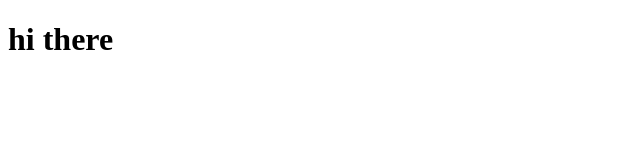
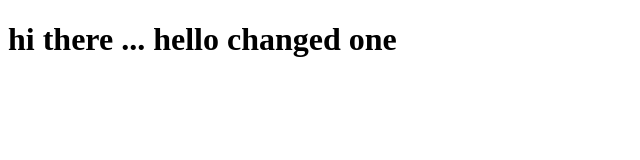
Before and after one commit to ozlemkrblt/coursera-test, a plain HTML site: page site/index.html in a window 1280 px wide. Shown: the whole page, without its empty margins (0-640 px from the left). Drawn offline with Linux system fonts and the light colour scheme.

Commit message:
Small addition

```diff
--- a/site/index.html
+++ b/site/index.html
@@ -4,6 +4,6 @@
 	<title>Hello</title>
 </head>
 <body>
-	<h1>hi there </h1>
+	<h1>hi there ... hello changed one</h1>
 </body>
 </html>
```
